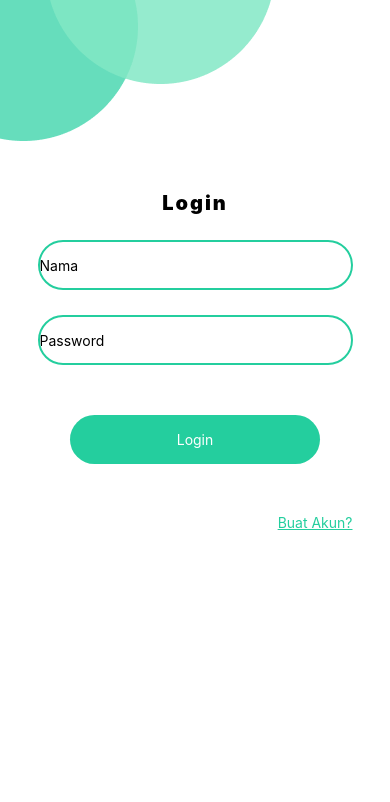
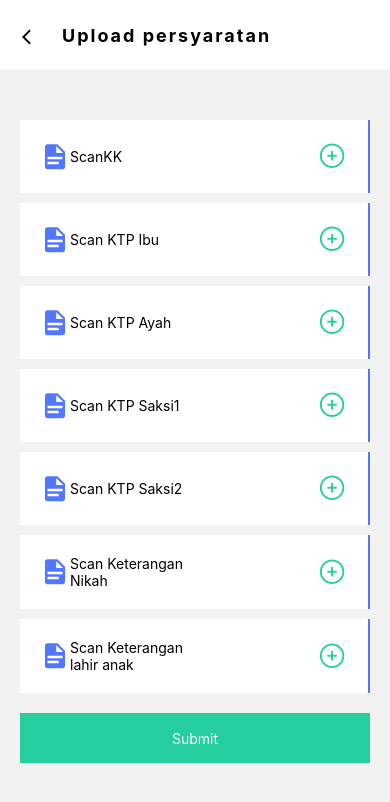
Before and after one commit to betthink/birth-certificate-service, a React Native app: screen / in a window 390 px wide. Shown: the top 802 px of the page. Built offline with nearby package versions, Linux system fonts and the light colour scheme.

Commit message:
upload files berhasil, mantap

```diff
--- a/App.tsx
+++ b/App.tsx
@@ -41,7 +41,7 @@ function App() {
     <NavigationContainer>
       <Stack.Navigator
         screenOptions={{headerShown: false, gestureEnabled: true,}}
-        initialRouteName="SplashScreen">
+        initialRouteName="DataFileUploadScreen">
         {/* <Stack.Screen name="DataFileUploadScreen" component={DataFileUploadScreen} /> */}
         <Stack.Screen name="DataFormulir" component={DataFormulir} />
         <Stack.Screen name="DetailDataAntrian" component={DetailDataAntrian} />
--- a/Screens/DataFileUploadScreen-Umum.jsx
+++ b/Screens/DataFileUploadScreen-Umum.jsx
@@ -7,6 +7,7 @@ import DefaultButtonBox from './Components/DefaultButtonBox';
 import {hijau} from '../Assets/StylingComponent/Coloring';
 import DocumentPicker from 'react-native-document-picker';
 import {ipAdress} from './Components/Url';
+import axios from 'axios';
 const DataFileUploadScreen = ({navigation, route}) => {
   // add file
   // const {IdAnak, IdUser} = route.params;
@@ -26,52 +27,73 @@ const DataFileUploadScreen = ({navigation, route}) => {
       const result = await DocumentPicker.pickSingle({
         type: [DocumentPicker.types.allFiles],
       });
-      setData(result, "ini data dari result");
+      setData(result);
+      console.log(result.name, 'ini nama dari result');
     } catch (error) {
       console.log(error);
     }
   };
   const uploadFile = async () => {
     try {
-      const result = await DocumentPicker.pickSingle({
-        type: [DocumentPicker.types.allFiles],
-      });
-      console.log(result, "ini result");
+      // console.log("tes");
+      // const result = await DocumentPicker.pickSingle({
+      //   type: [DocumentPicker.types.allFiles],
+      // });
+      // console.log(result, 'ini result');
       const formData = new FormData();
-      formData.append('file', {
-        uri: Platform.OS === 'android' ? `file://${result.uri}` : result.uri,
-        name: result.name,
-        type: result.type,
-      });
 
-      const response = await fetch(
-        `${ipAdress}aplikasiLayananAkta/addData/addDataBerkasLampiran.php`,
+      formData.append('KK', FileKK);
+      formData.append('KTP_Ibu', FileKtpIbu);
+      formData.append('KTP_Ayah', FileKtpAyah);
+      formData.append('Ket_Nikah', FileKetNikah);
+      formData.append('Ket_LahirAnak', FileKetLahirAnak);
+      formData.append('KTP_Saksi', FileSaksi1);
+      formData.append('KTP_Saksi2', FileSaksi2);
+      formData.append('IdUser', 1);
+      formData.append('IdAnak', 17);
+      const response = await axios.post(
+        `${ipAdress}/aplikasiLayananAkta/addData/NewUploadFilesApi.php`,
+        formData,
         {
-          method: 'POST',
-          body: formData,
           headers: {
             'Content-Type': 'multipart/form-data',
           },
         },
       );
+      // const response = await axios({
+      //   method: 'POST',
+      //   // data: formData,
+      //   url: `${ipAdress}aplikasiLayananAkta/addData/addDataBerkasLampiran.php`,
+      //   headers: {'Content-Type': 'multipart/form-data'},
+      // });
+      // const response = await fetch(
+      //   `${ipAdress}aplikasiLayananAkta/addData/addDataBerkasLampiran.php`,
+      //   {
+      //     method: 'POST',
+      //     body: formData,
+      //     headers: {
+      //       'Content-Type': 'multipart/form-data',
+      //     },
+      //   },
+      // );
 
       console.log('Upload response:', response.text());
       console.log(response);
-
     } catch (error) {
       console.log('Document Picker Error:', error);
     }
   };
 
   useEffect(() => {
-    if (FileKK == null) {
-      console.log(FileKK);
-    } else {
-      console.log(FileKK.name);
-    }
+    // console.log(FileKK[0].name, "Ini name useEf");
+    // if (FileKK == null) {
+    //   console.log(FileKK);
+    // } else {
+    //   console.log(FileKK.name);
+    // }
     // FileKK == !null ? console.log(FileKK.uri) : null;
-    console.log(IdAnak, IdUser);
-  }, [FileKK]);
+    // console.log(IdAnak, IdUser);
+  }, []);
 
   return (
     <View style={[{flex: 1}]}>
@@ -85,7 +107,7 @@ const DataFileUploadScreen = ({navigation, route}) => {
         <ListUploadFile
           titleList={FileKK == null ? 'ScanKK' : FileKK.name}
           MaterialIconName={'file-document'}
-          onPressAction={()=>pickDocument(setFileKK)}
+          onPressAction={() => pickDocument(setFileKK)}
         />
         {/* KTP IBU */}
         <ListUploadFile
@@ -134,8 +156,10 @@ const DataFileUploadScreen = ({navigation, route}) => {
           Title={'Submit'}
           TitleColor={hijau}
           onClickAction={() => {
-            navigation.navigate("AntrianLayananScreen")
-          console.log('Submit preesed')}}
+            uploadFile();
+            // navigation.navigate("AntrianLayananScreen")
+            console.log('Submit preesed');
+          }}
         />
       </ScrollView>
     </View>
```
